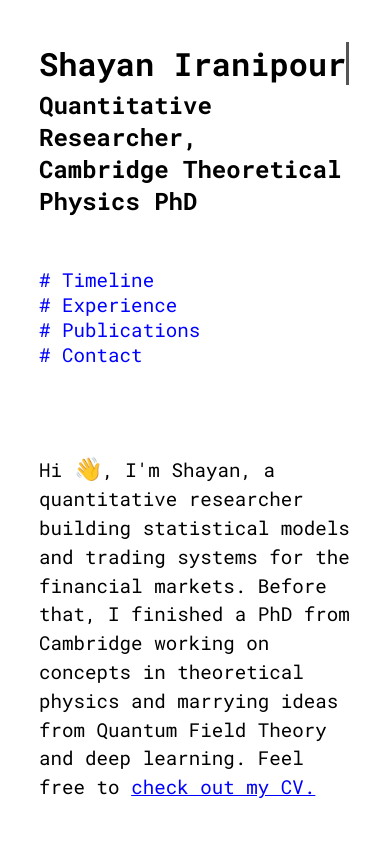
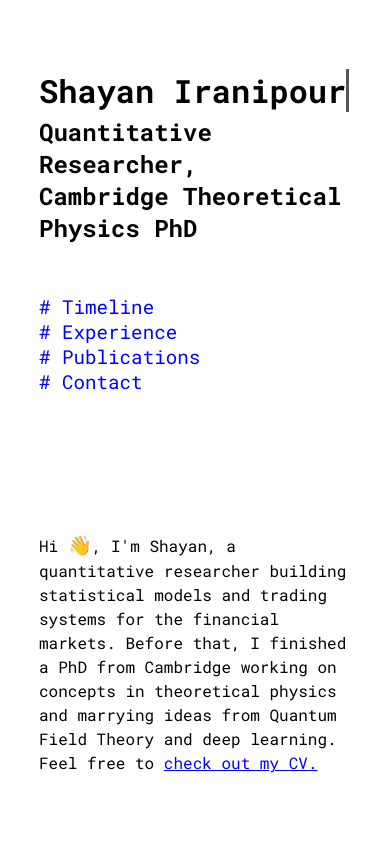
Before and after one commit to siranipour/website, a React (Vite) app: page / in a window 390 px wide. Shown: the top 844 px of the page. Built offline with nearby package versions, Linux system fonts and the light colour scheme.

Commit message:
Font media query

```diff
--- a/src/components/Banner/Banner.module.css
+++ b/src/components/Banner/Banner.module.css
@@ -88,3 +88,9 @@
     60% { transform: rotate( 0.0deg) }
     100% { transform: rotate( 0.0deg) }
 }
+
+@media (max-width: 650px) {
+    .abstract {
+        font-size: 1rem;
+    }
+}
```
